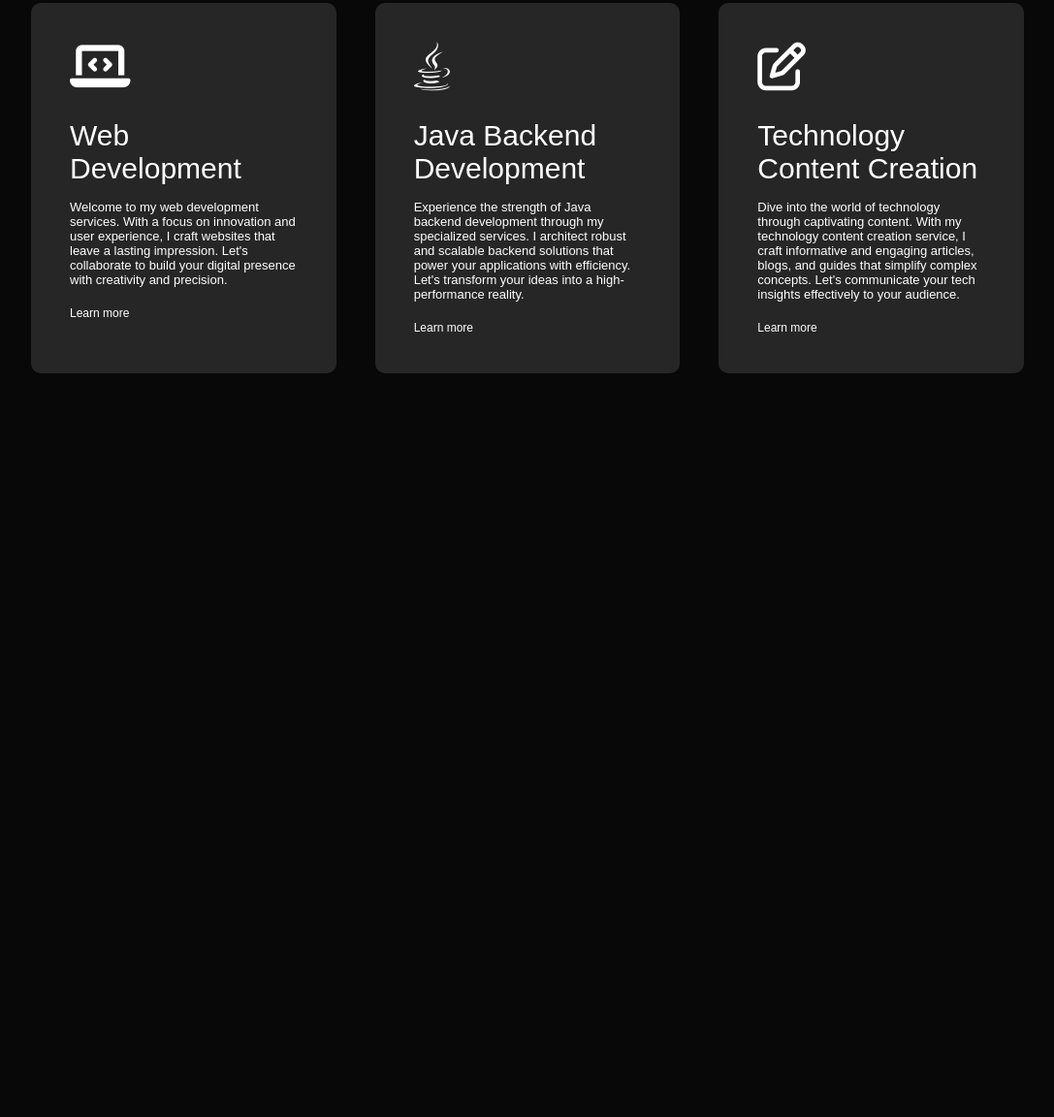
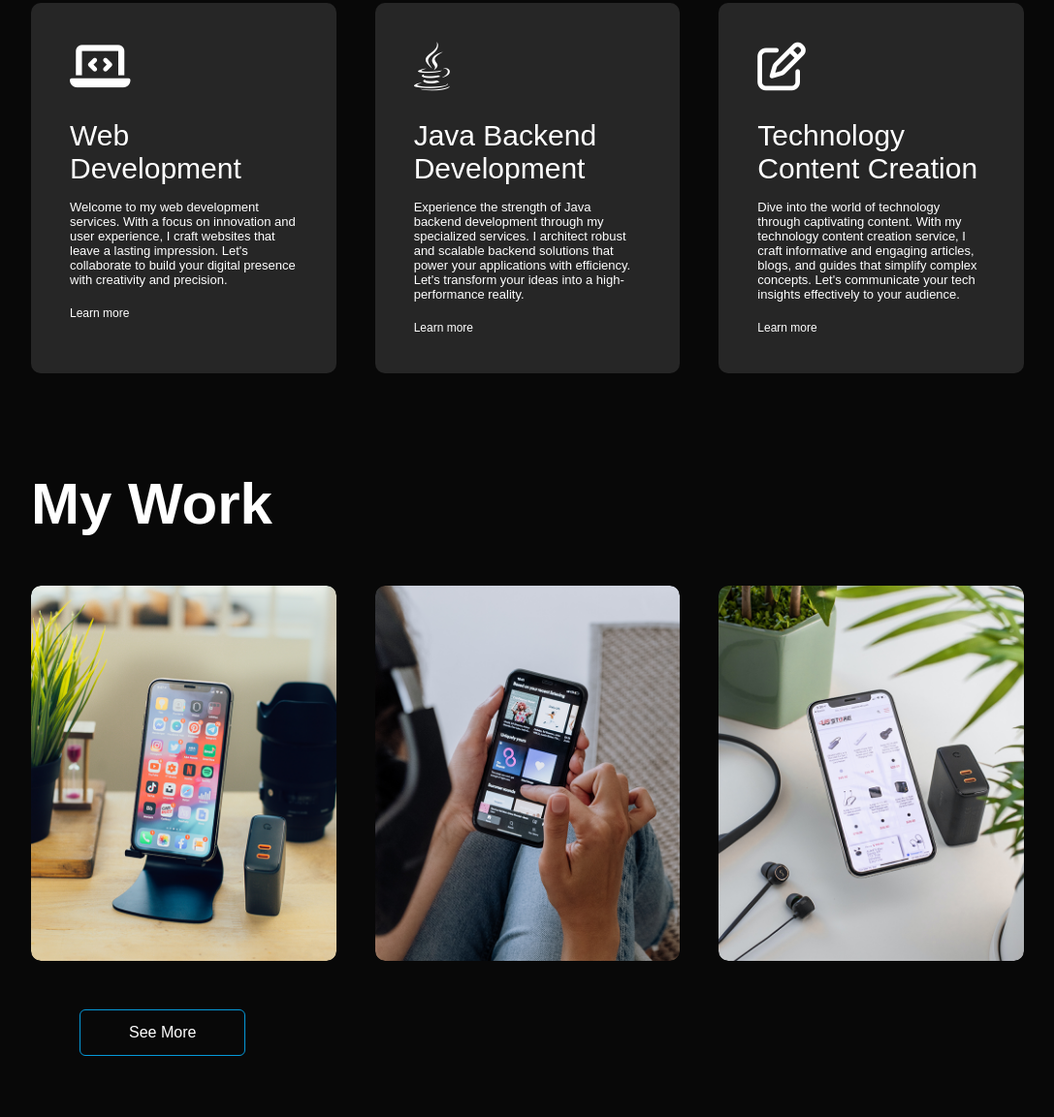
Before and after one commit to amrit12001703/personal-portfolio, a plain HTML site: page index.html in a window 1280 px wide. Shown: the part 1686-2838 px from the top of the page at 97% size, without its empty margins (96-1183 px from the left). Before the commit the page ends 2111 px from the top, so only its background shows below. Drawn offline with Linux system fonts and the light colour scheme.

Commit message:
My Work Section

```diff
--- a/index.html
+++ b/index.html
@@ -130,6 +130,39 @@
         </div>
     </div>
 
+    <!-- --------------------------Portfolio---------------------------- -->
+    <div id="portfolio">
+        <div class="container">
+            <h1 class="sub-title">My Work</h1>
+            <div class="work-list">
+                <div class="work">
+                    <img src="images/work-1.png" >
+                    <div class="layer">
+                        <h3>Social Media App</h3>
+                        <p>The app connects you to the talented people around the world</p>
+                        <a href="#"><i class="fa-solid fa-arrow-up-right-from-square"></i></a>
+                    </div>
+                </div>
+                <div class="work">
+                    <img src="images/work-2.png" >
+                    <div class="layer">
+                        <h3>Food Delivery App</h3>
+                        <p>The app connects you to the talented people around the world</p>
+                        <a href="#"><i class="fa-solid fa-arrow-up-right-from-square"></i></a>
+                    </div>
+                </div>
+                <div class="work">
+                    <img src="images/work-3.png" >
+                    <div class="layer">
+                        <h3>Shoping App</h3>
+                        <p>The app connects you to the talented people around the world</p>
+                        <a href="#"><i class="fa-solid fa-arrow-up-right-from-square"></i></a>
+                    </div>
+                </div>
+            </div>
+            <a href="#" class="btn">See More</a>
+        </div>
+    </div>
     <script>
         var tablinks = document.getElementsByClassName("tab-links");
         var tabcontents = document.getElementsByClassName("tab-contents");
--- a/style.css
+++ b/style.css
@@ -207,3 +207,90 @@ nav ul li a:hover::after{
     background-color: #0599d8;
     transform: translateY(-10px);
 }
+
+/* ---------------Portfolio--------------------- */
+#portfolio{
+    padding:50px 0;
+}
+
+.work-list{
+    display: grid;
+    grid-template-columns: repeat(auto-fit, minmax(250px,1fr));
+    grid-gap:40px;
+    margin-top: 50px;
+}
+
+.work{
+    border-radius: 10px;
+    position: relative;
+    overflow: hidden;
+}
+
+.work img{
+    width: 100%;
+    border-radius: 10px;
+    display: block;
+    transition: transform 0.5s;
+
+}
+
+.layer{
+    width: 100%;
+    height: 0%;
+    background: linear-gradient(rgba(0,0,0,0.6),#0599d8);
+    border-radius: 10px;
+    position: absolute;
+    left: 0;
+    bottom: 0;
+    overflow: hidden;
+    display: flex;
+    align-items: center;
+    justify-content: center;
+    flex-direction: column;
+    padding: 0 40px;
+    text-align: center;
+    font-size: 14px;
+    transition: height 0.5s;
+}
+
+.layer h3{
+    font-weight: 500;
+    margin-bottom: 20px;
+}
+
+.layer a{
+    margin-top: 20px;
+    color: #0599d8;
+    text-decoration: none;
+    font-size: 18px;
+    line-height: 60px;
+    background: #fff;
+    width: 60px;
+    height: 60px;
+    border-radius: 50%;
+    text-align: center;
+}
+
+.work:hover img{
+transform: scale(1.1);
+}
+
+.work:hover .layer{
+    height: 100%;
+}
+
+.btn{
+    display: block;
+    margin: 50px;
+    width: fit-content;
+    border: 1px solid #0599d8;
+    padding: 14px 50px;
+    border-radius: 6px;
+    text-decoration: none;
+    color: #fff;
+    transition: background 0.5s;
+}
+
+.btn:hover{
+    background: #0599d8;
+}
```
